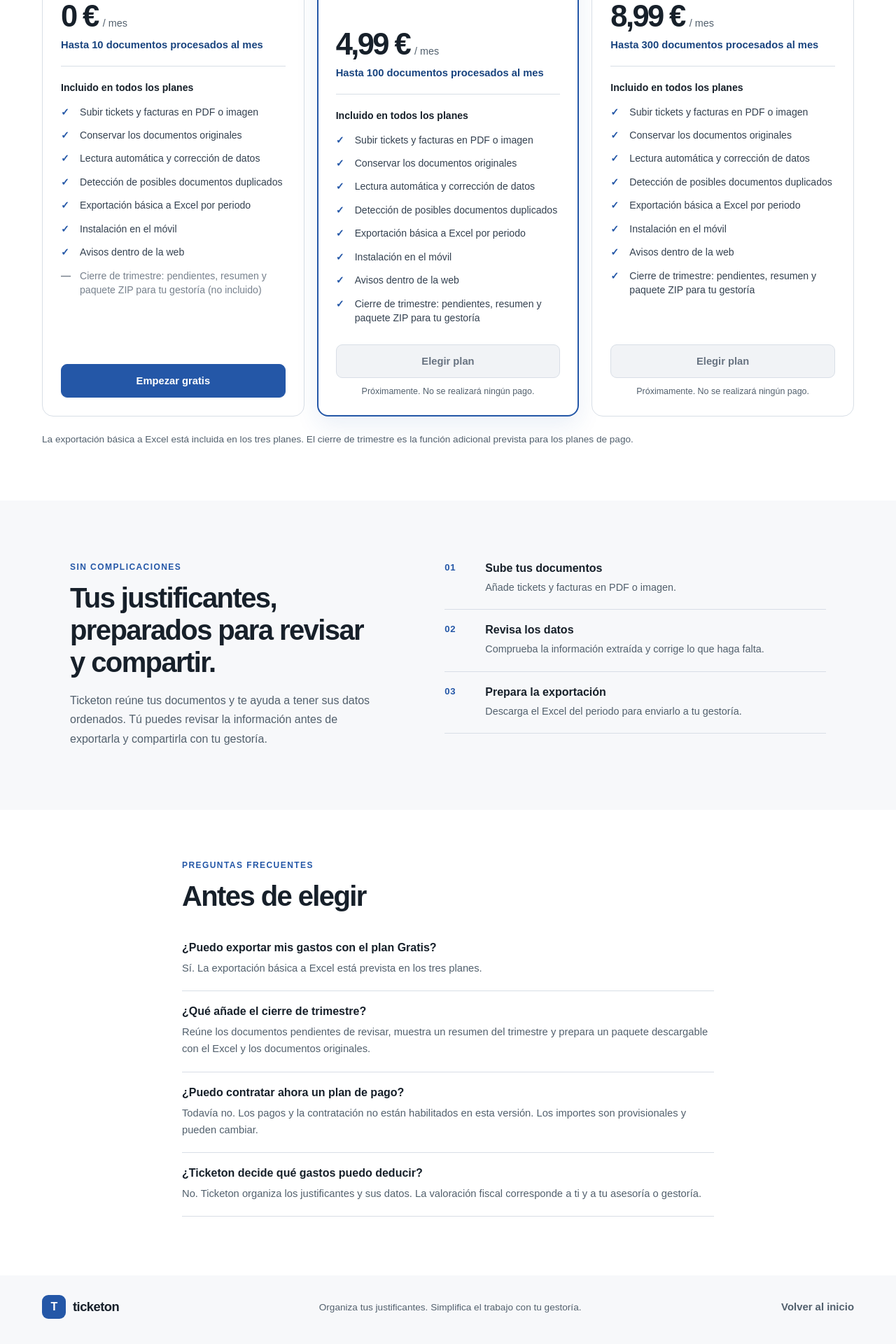
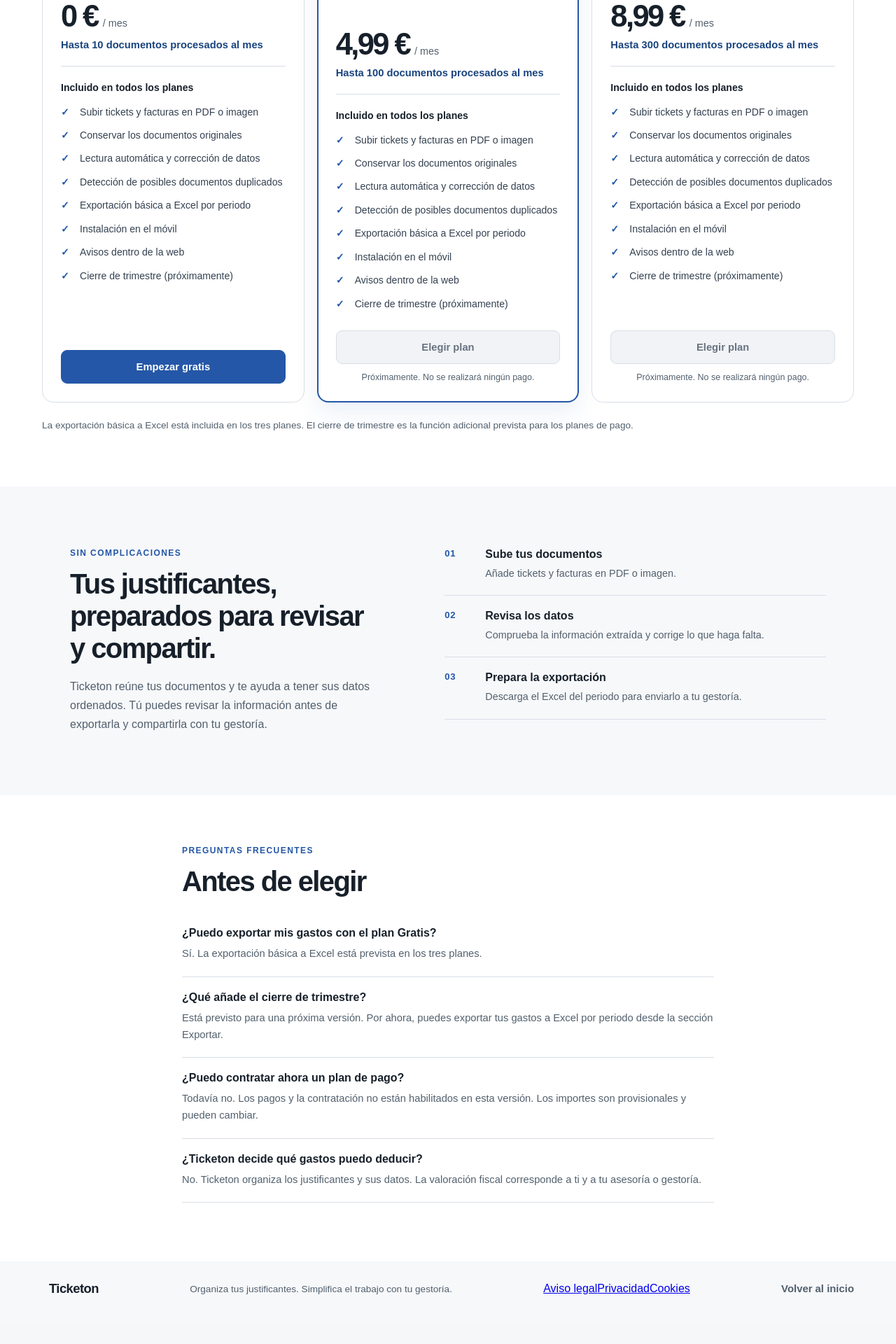
Before and after one commit to Ana-gp/gestion-facturas, a Next.js app: page /precios in a window 1280 px wide. Shown: the part 866-2786 px from the top of the page at 70% size. After the commit the page ends 2754 px from the top, so only its background shows below. Built offline with nearby package versions, Linux system fonts and the light colour scheme.

Commit message:
fix(precios): marcar cierre de trimestre como próximo y enlazar legales

```diff
--- a/app/precios/page.tsx
+++ b/app/precios/page.tsx
@@ -16,7 +16,6 @@ const planes = [
     periodo: "/ mes",
     limite: "Hasta 10 documentos procesados al mes",
     destacado: false,
-    cierre: false,
     cta: "Empezar gratis",
   },
   {
@@ -26,7 +25,6 @@ const planes = [
     periodo: "/ mes",
     limite: "Hasta 100 documentos procesados al mes",
     destacado: true,
-    cierre: true,
     cta: "Elegir plan",
   },
   {
@@ -49,6 +47,7 @@ const funcionesComunes = [
   "Exportación básica a Excel por periodo",
   "Instalación en el móvil",
   "Avisos dentro de la web",
+  "Cierre de trimestre (próximamente)",
 ];
 
 export default function PreciosPage() {
@@ -56,8 +55,8 @@ export default function PreciosPage() {
     <main className={styles.pagina}>
       <header className={styles.cabecera}>
         <Link className={styles.marca} href="/" aria-label="Ticketon, inicio">
-          <span className={styles.logo} aria-hidden="true">T</span>
-          <span>ticketon</span>
+          <svg className={styles.logoIcon} viewBox="0 0 24 24" aria-hidden="true"><path d="M3 8a2 2 0 0 0 0 4v4h18v-4a2 2 0 0 1 0-4V4H3z" /><path d="M13 4v12" stroke="currentColor" strokeDasharray="2 2" /></svg>
+          <span>Ticketon</span>
         </Link>
         <nav className={styles.navegacion} aria-label="Navegación principal">
           <Link href="#planes">Planes</Link>
@@ -118,16 +117,7 @@ export default function PreciosPage() {
                     <span>{funcion}</span>
                   </li>
                 ))}
-                <li className={plan.cierre ? "" : styles.noIncluido}>
-                  <span className={styles.check} aria-hidden="true">
-                    {plan.cierre ? "✓" : "—"}
-                  </span>
-                  <span>
-                    Cierre de trimestre: pendientes, resumen y paquete ZIP para tu gestoría
-                    {!plan.cierre && <span className={styles.aclaracion}> (no incluido)</span>}
-                  </span>
-                </li>
-              </ul>
+                              </ul>
 
               {plan.nombre === "Gratis" ? (
                 <Link className={styles.botonPrincipal} href="/registro">
@@ -195,8 +185,8 @@ export default function PreciosPage() {
         <div className={styles.pregunta}>
           <h3>¿Qué añade el cierre de trimestre?</h3>
           <p>
-            Reúne los documentos pendientes de revisar, muestra un resumen del trimestre
-            y prepara un paquete descargable con el Excel y los documentos originales.
+            Está previsto para una próxima versión. Por ahora, puedes exportar tus gastos
+            a Excel por periodo desde la sección Exportar.
           </p>
         </div>
         <div className={styles.pregunta}>
@@ -216,10 +206,15 @@ export default function PreciosPage() {
 
       <footer className={styles.pie}>
         <Link className={styles.marca} href="/">
-          <span className={styles.logo} aria-hidden="true">T</span>
-          <span>ticketon</span>
+          <svg className={styles.logoIcon} viewBox="0 0 24 24" aria-hidden="true"><path d="M3 8a2 2 0 0 0 0 4v4h18v-4a2 2 0 0 1 0-4V4H3z" /><path d="M13 4v12" stroke="currentColor" strokeDasharray="2 2" /></svg>
+          <span>Ticketon</span>
         </Link>
         <p>Organiza tus justificantes. Simplifica el trabajo con tu gestoría.</p>
+        <nav className={styles.legalNav} aria-label="Enlaces legales">
+          <Link href="/aviso-legal">Aviso legal</Link>
+          <Link href="/privacidad">Privacidad</Link>
+          <Link href="/cookies">Cookies</Link>
+        </nav>
         <Link href="/">Volver al inicio</Link>
       </footer>
     </main>
```
